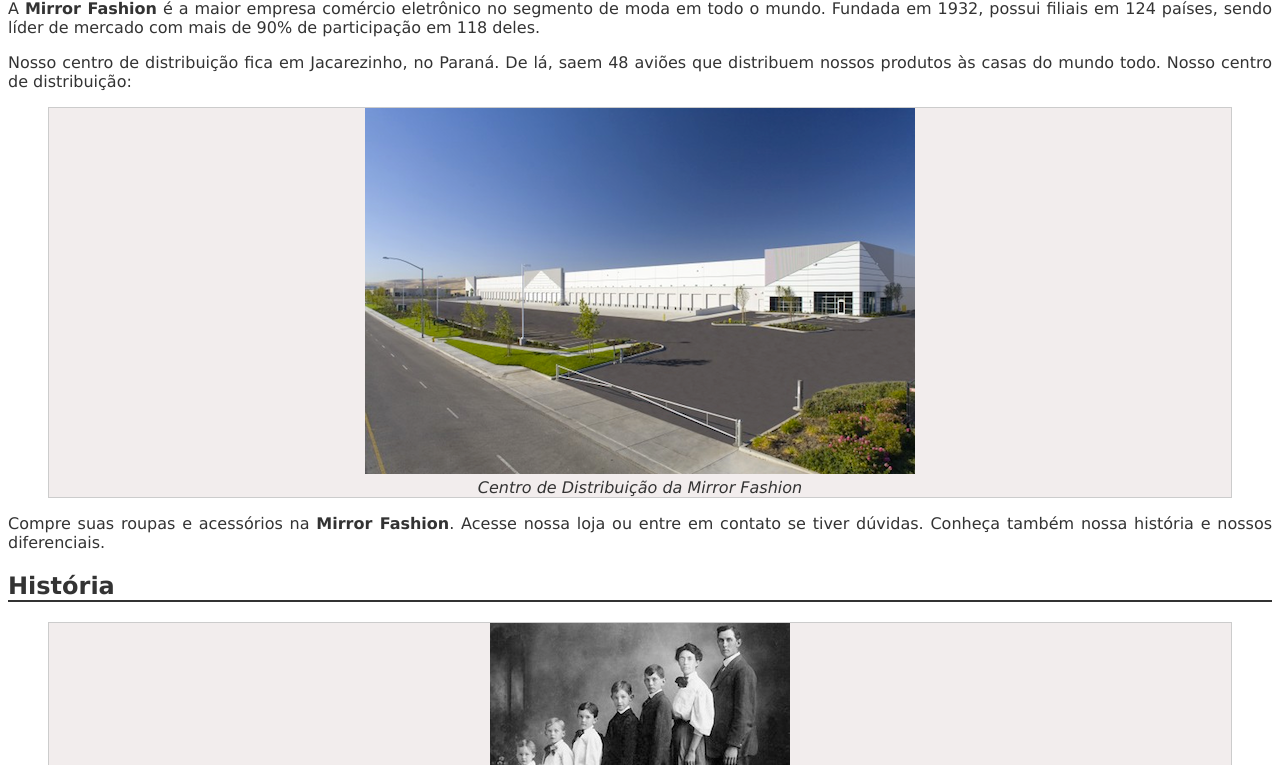
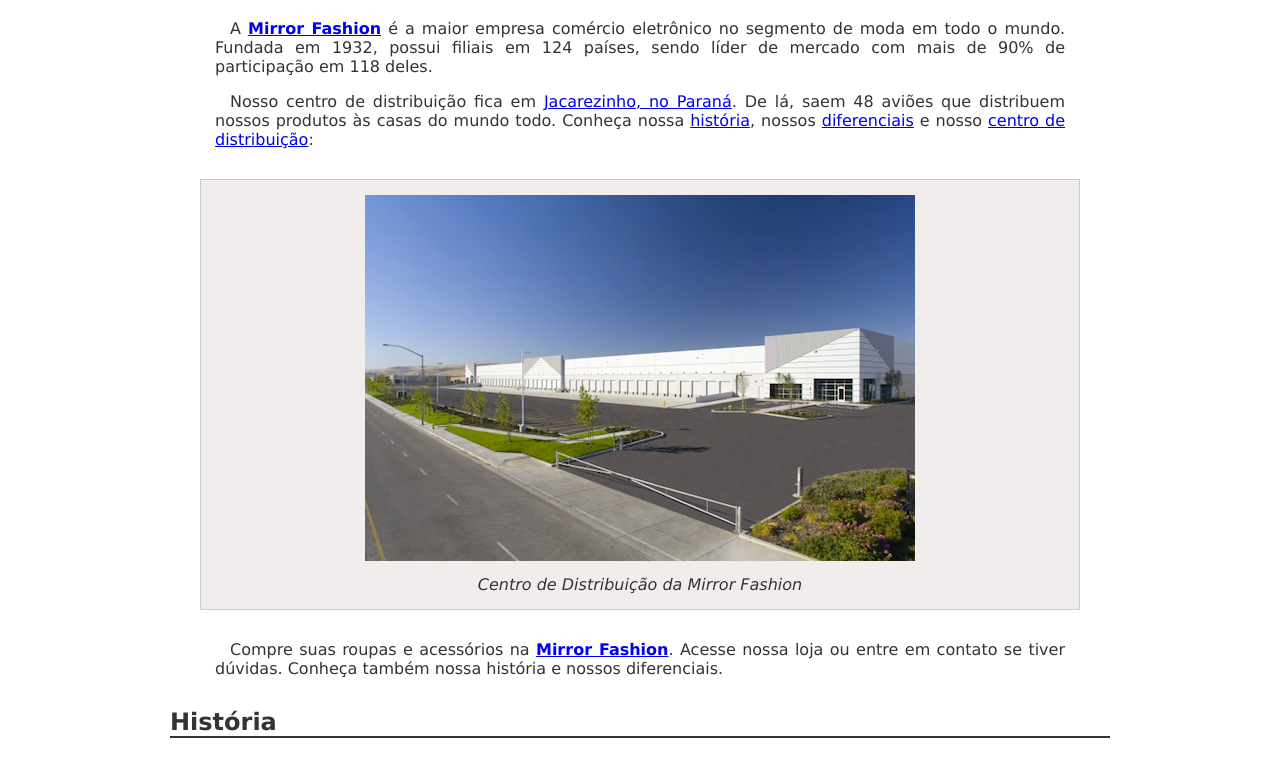
Before and after one commit to lschiming/prj1, a plain HTML site: page sobre.html in a window 1280 px wide. Shown: the part 179-944 px from the top of the page. Drawn offline with Linux system fonts and the light colour scheme.

Commit message:
Estilizando o SOBRE

```diff
--- a/css/sobre.css
+++ b/css/sobre.css
@@ -1,26 +1,42 @@
 body {
     color: #333333;
     font-family: "lucida sans unicode", "lucida grande", sans-serif;
+    margin-left: auto;
+    margin-right: auto;
+    width: 940px;
 }
 
 h1 {
     background-image: url(../img/sobre-background.jpg);
+    padding: 10px;
 }
 
 h2 {
     border-bottom: 2px solid #333333;
+    margin-top: 30px;
+}
+
+h3 {
+    margin: 20px 10px;
+    padding: 10px;
+    text-align: right;
 }
 
 p {
     text-align: justify;
+    text-indent: 15px;
+    padding: 0 45px;
 }
 
 figure {
     background-color: #F2EDED;
     border: 1px solid #ccc;
     text-align: center;
+    padding: 15px;
+    margin: 30px;
 }
 
 figcaption {
     font-style: italic;
+    margin-top: 10px;
 }
--- a/sobre.html
+++ b/sobre.html
@@ -7,25 +7,27 @@
     </head>
     <body>
         <img src="img/logo.png">
-        <h1>A Mirror Fashion</h1>
+        <h1 id="mf">A Mirror Fashion</h1>
         <p>
-            A <strong>Mirror Fashion</strong> é a maior empresa comércio eletrônico no segmento de moda em todo o mundo.
-            Fundada em 1932, possui filiais em 124 países, sendo líder de mercado com mais de 90% de
-            participação em 118 deles.
+            A <a href="#mf"><strong>Mirror Fashion</strong></a> é a maior empresa comércio eletrônico no segmento de
+            moda em todo o mundo. Fundada em 1932, possui filiais em 124 países, sendo líder de mercado com mais de
+            90% de participação em 118 deles.
         </p>
         <p>
-            Nosso centro de distribuição fica em Jacarezinho, no Paraná. De lá, saem 48 aviões que
-            distribuem nossos produtos às casas do mundo todo. Nosso centro de distribuição:
+            Nosso centro de distribuição fica em <a href="https://goo.gl/maps/XiXJUdZZc5L2">Jacarezinho, no Paraná</a>.
+            De lá, saem 48 aviões que distribuem nossos produtos às casas do mundo todo.
+            Conheça nossa <a href="#hist">história</a>, nossos <a href="#dif">diferenciais</a> e nosso
+            <a href=#centro>centro de distribuição</a>:
         </p>
-        <figure>
+        <figure id="centro">
             <img src="img/centro-distribuicao.png">
             <figcaption>Centro de Distribuição da Mirror Fashion</figcaption>
         </figure>
         <p>
-            Compre suas roupas e acessórios na <strong>Mirror Fashion</strong>. Acesse nossa loja ou entre em contato
-            se tiver dúvidas. Conheça também nossa história e nossos diferenciais.
+            Compre suas roupas e acessórios na <a href="#mf"><strong>Mirror Fashion</strong></a>. Acesse nossa loja ou
+            entre em contato se tiver dúvidas. Conheça também nossa história e nossos diferenciais.
         </p>
-        <h2>História</h2>
+        <h2 id="hist">História</h2>
         <figure>
                 <img src="img/familia-pelho.jpg">
                 <figcaption>Família Pelho</figcaption>
@@ -54,4 +56,16 @@
             Fashion, além de presidentes da União Européia, Ásia e o secretário-geral da ONU.
         </p>
     </body>
+    <h2 id="dif">Diferenciais</h2>
+    <ul>
+        <li>Menor preço do varejo, garantido</li>
+        <li>Se você achar uma loja mais barata, leva o produto de graça</li>
+        <li>Pague em reais, dólares, euros ou bitcoin</li>
+        <li>Todas as compras com frete grátis para o mundo todo</li>
+        <li>Maior comércio eletrônico de moda do mundo</li>
+        <li>Atendimento via telefone, email, chat, twitter, facebook, carta, fax e telegrama</li>
+        <li>Presente em 124 países</li>
+        <li>Mais de um milhão de funcionários em todo o mundo</li>
+    </ul>
+    <h3>Visite nossa <a href="index.html">página</a></h3>
 </html>
```
